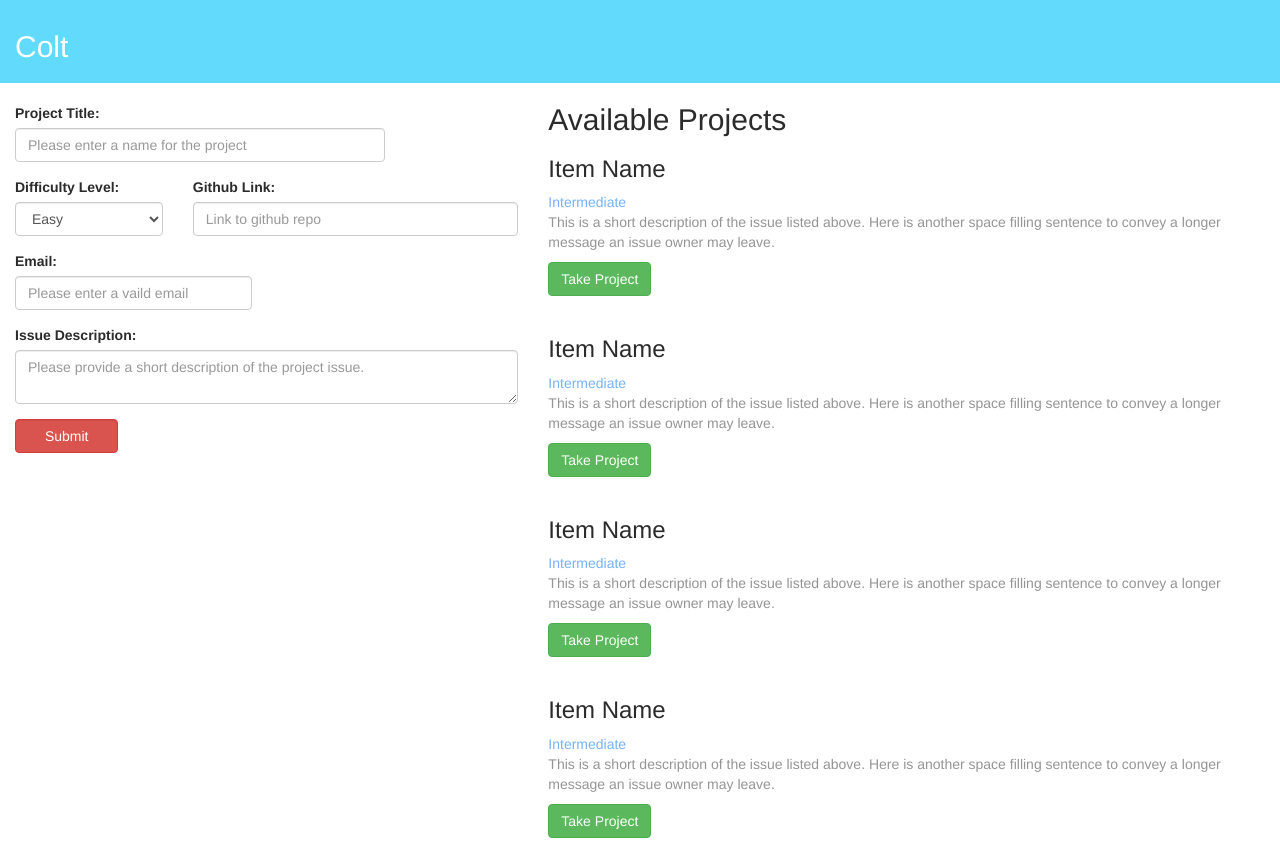
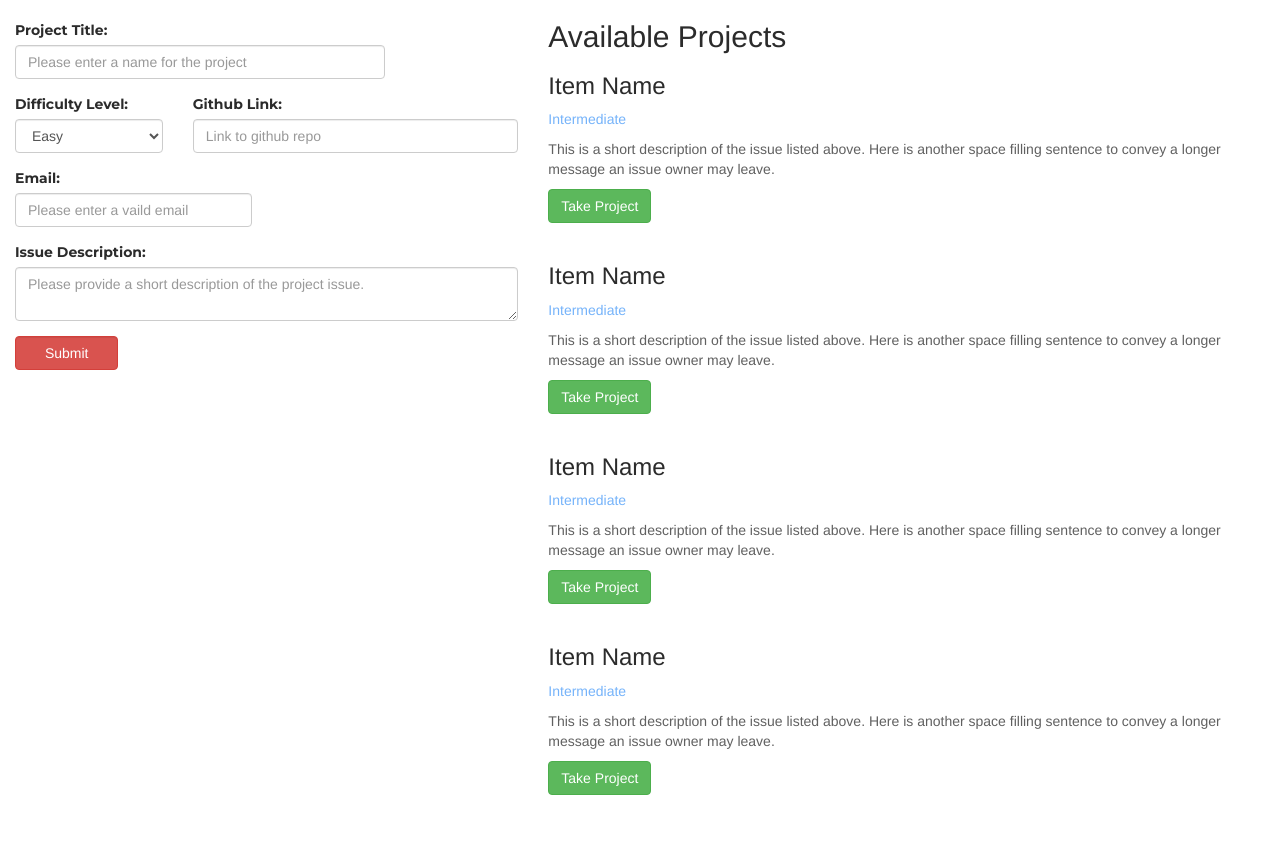
Before and after one commit to drewclem/Colt, a React (Create React App) app in the folder app/: page / in a window 1280 px wide. After the commit the page ends 825 px from the top, so only its background shows below. Built offline with nearby package versions, Linux system fonts and the light colour scheme.

Commit message:
Built form handler
• onSubmit exports form input to alert box
• removed header for now
• changed Fonts

```diff
--- a/app/src/App.js
+++ b/app/src/App.js
@@ -8,9 +8,6 @@ class App extends Component {
   render() {
     return (
       <div className="App">
-        <header className="App-header">
-          <h2>Colt</h2>
-        </header>
         <Form />
         <List />
       </div>
--- a/app/src/components/Form.js
+++ b/app/src/components/Form.js
@@ -3,44 +3,118 @@ import'../css/Form.css';
 import '../css/bootstrap/css/bootstrap.min.css';
 
 class Form extends Component {
+    constructor(props){
+        super(props);
+        this.state={
+            title: '',
+            difficulty: '',
+            link: '',
+            email: '',
+            description: ''
+        };
+
+        this.handleChange = this.handleChange.bind(this);
+        this.submitChange = this.submitChange.bind(this);
+    }
+
+    handleChange(event){
+        const target = event.target;
+        const name = target.name;
+        let value = target.value;
+
+        this.setState({
+            [name]: value
+        });
+    }
+
+    submitChange(event){
+        alert([this.state.title,
+               this.state.difficulty,
+               this.state.link,
+               this.state.email,
+               this.state.description
+        ]);
+    }
+
     render(){
         return(
             <div className="form col-md-5">
-                <form>
+                <form onSubmit={this.submitChange}>
                     <div className="row">
                         <div className="form-group col-xs-9">
                             <label>Project Title:</label>
-                            <input type="text" className="form-control" placeholder="Please enter a name for the project"/>
+                            <input
+                                name="title"
+                                className="form-control"
+                                placeholder="Please enter a name for the project"
+                                type="text"
+                                value={this.state.title}
+                                onChange={this.handleChange}
+                                required
+                            />
                         </div>
 
-                        <div className="form-group col-xs-4">
+                       <div className="form-group col-xs-4">
                             <label>Difficulty Level:</label>
-                            <select className="form-control">
-                                <option>Easy</option>
-                                <option>Intermediate</option>
-                                <option>Hard</option>
+                            <select
+                                name="difficulty"
+                                className="form-control"
+                                value={this.state.value}
+                                onChange={this.handleChange}
+                            >
+                                    <option value="Easy">Easy</option>
+                                    <option value="Intermediate">Intermediate</option>
+                                    <option value="Hard">Hard</option>
                             </select>
                         </div>
 
                         <div className="form-group col-xs-8">
                             <label>Github Link:</label>
-                            <input type="text" className="form-control" placeholder="Link to github repo"/>
+                            <input
+                                name="link"
+                                type="text"
+                                className="form-control"
+                                value={this.state.link}
+                                onChange={this.handleChange}
+                                placeholder="Link to github repo"
+                                required
+                            />
+
                         </div>
 
                         <div className="form-group col-xs-6">
                             <label>Email:</label>
-                            <input type="email" className="form-control" placeholder="Please enter a vaild email"/>
+                            <input
+                                name="email"
+                                type="email"
+                                className="form-control"
+                                value={this.state.email}
+                                onChange={this.handleChange}
+                                placeholder="Please enter a vaild email"
+                                required
+                            />
                         </div>
 
                         <div className="form-group col-xs-12">
                             <label>Issue Description:</label>
-                            <textarea className="form-control" placeholder="Please provide a short description of the project issue."></textarea>
+                            <textarea
+                                name="description"
+                                className="form-control"
+                                value={this.state.description}
+                                onChange={this.handleChange}
+                                placeholder="Please provide a short description of the project issue."
+                                required
+                            />
                         </div>
 
                         <div className="form-group col-xs-3">
-                            <button type="submit" className="btn btn-danger form-control">Submit</button>
+                            <button
+                                type="submit"
+                                value="Submit"
+                                className="btn btn-danger form-control"
+                            >Submit</button>
                         </div>
-                        </div>
+                    </div>
                 </form>
             </div>
         )
--- a/app/src/components/List.js
+++ b/app/src/components/List.js
@@ -1,42 +1,44 @@
 import React, { Component } from 'react';
 import '../css/bootstrap/css/bootstrap.min.css';
 import '../css/List.css';
+
+
 class List extends Component {
     render(){
         return(
-            <div class="list" className="col-sm-7">
+            <div className=" list col-sm-7">
                 <h2>Available Projects</h2>
                 <ul>
                     <li>
                         <div>
                             <h3>Item Name</h3>
-                            <lead className="difficulty">Intermediate</lead>
+                            <p className="difficulty">Intermediate</p>
                             <p>This is a short description of the issue listed above. Here is another space filling sentence to convey a longer message an issue owner may leave.</p>
-                            <button className="btn btn-success btn-small">Take Project</button>
+                            <p className="btn btn-success btn-small">Take Project</p>
                         </div>
                     </li>
                     <li>
                         <div>
                             <h3>Item Name</h3>
-                            <lead className="difficulty">Intermediate</lead>
+                            <p className="difficulty">Intermediate</p>
                             <p>This is a short description of the issue listed above. Here is another space filling sentence to convey a longer message an issue owner may leave.</p>
-                            <button className="btn btn-success btn-small">Take Project</button>
+                            <p className="btn btn-success btn-small">Take Project</p>
                         </div>
                     </li>
                     <li>
                         <div>
                             <h3>Item Name</h3>
-                            <lead className="difficulty">Intermediate</lead>
+                            <p className="difficulty">Intermediate</p>
                             <p>This is a short description of the issue listed above. Here is another space filling sentence to convey a longer message an issue owner may leave.</p>
-                            <button className="btn btn-success btn-small">Take Project</button>
+                            <p className="btn btn-success btn-small">Take Project</p>
                         </div>
                     </li>
                     <li>
                         <div>
                             <h3>Item Name</h3>
-                            <lead className="difficulty">Intermediate</lead>
+                            <p className="difficulty">Intermediate</p>
                             <p>This is a short description of the issue listed above. Here is another space filling sentence to convey a longer message an issue owner may leave.</p>
-                            <button className="btn btn-success btn-small">Take Project</button>
+                            <p className="btn btn-success btn-small">Take Project</p>
                         </div>
                     </li>
                 </ul>
--- a/app/src/css/App.css
+++ b/app/src/css/App.css
@@ -3,15 +3,16 @@
   color: rgb(43, 43, 43);
 }
 
-.App-logo {
-  animation: App-logo-spin infinite 20s linear;
-  height: 40vmin;
+.App-header {
+  background-color: #465472;
+  color: rgb(103, 220, 228);
+  padding: 10px 15px;
 }
 
-.App-header {
-  background-color: #61dafb;
-  color: white;
-  padding: 10px 15px;
+.logo{
+  color: rgb(103, 220, 228);
+  font-weight: 700;
+  font-size: 24px;
 }
 
 .App-link {
--- a/app/src/css/Form.css
+++ b/app/src/css/Form.css
@@ -11,3 +11,7 @@ label{
     font-size: 12px;
     color: rgba(63, 78, 100, 0.5);
 }
+
+.blue-btn{
+    background-color: red;
+}
--- a/app/src/css/List.css
+++ b/app/src/css/List.css
@@ -9,7 +9,7 @@ ul{
 }
 
 p{
-    color: rgba(43,43,43, .5)
+    color: rgba(43,43,43, .75)
 }
 
 .difficulty{
--- a/app/src/css/index.css
+++ b/app/src/css/index.css
@@ -1,13 +1,23 @@
+@import url('https://fonts.googleapis.com/css?family=Montserrat:400,700|Open+Sans:400,600,700');
+
 body {
   margin: 0;
   padding: 0;
-  font-family: "Roboto",
+  font-family: "Open Sans",
     sans-serif;
   -webkit-font-smoothing: antialiased;
   -moz-osx-font-smoothing: grayscale;
   font-size: 16px;
 }
 
+h1, h2, h3, h4, h5, h6, label{
+  font-family: 'Montserrat';
+}
+
+h1, h2, h3, label{
+  font-weight: 700;
+}
+
 code {
   font-family: source-code-pro, Menlo, Monaco, Consolas, "Courier New",
     monospace;
```
